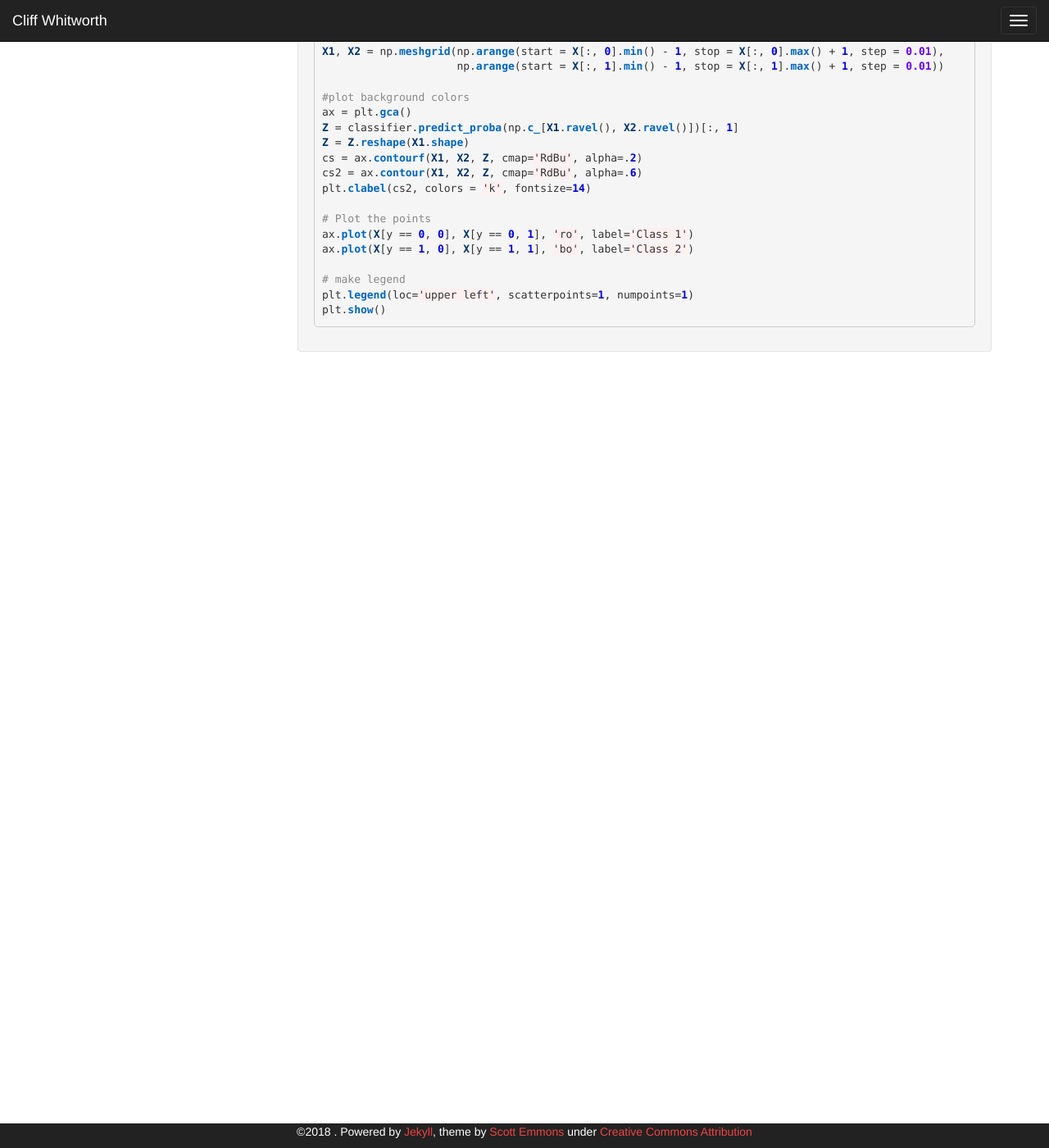
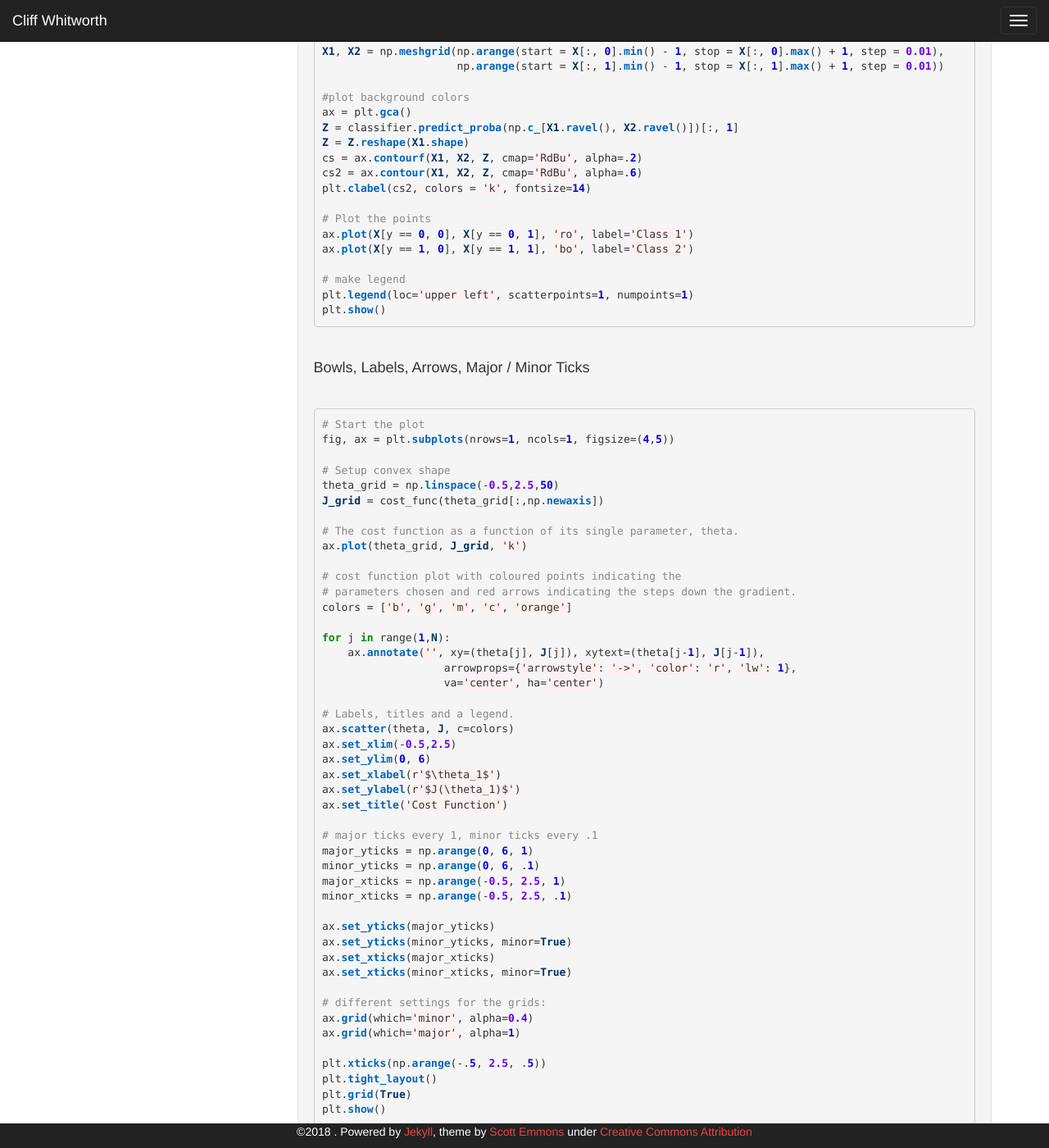
Before and after one commit to cliffwhitworth/cliffwhitworth.github.io, a Jekyll site: the page built from _posts/2018-04-07-matplotlib.markdown, in a window 1280 px wide and 1400 px high, scrolled down 1111 px. Shown: the whole window at 82% size. Built offline with Jekyll 4.4.1, drawn with Linux system fonts in a browser that asks for light colours.

Commit message:
Cost function example and plot

```diff
--- a/_posts/2018-04-07-matplotlib.markdown
+++ b/_posts/2018-04-07-matplotlib.markdown
@@ -97,3 +97,58 @@ plt.legend(loc='upper left', scatterpoints=1, numpoints=1)
 plt.show()
 
 {% endhighlight %}
+
+<br />
+<h4>Bowls, Labels, Arrows, Major / Minor Ticks</h4>
+<br />
+
+{% highlight ruby %}
+
+# Start the plot
+fig, ax = plt.subplots(nrows=1, ncols=1, figsize=(4,5))
+
+# Setup convex shape
+theta_grid = np.linspace(-0.5,2.5,50)
+J_grid = cost_func(theta_grid[:,np.newaxis])
+
+# The cost function as a function of its single parameter, theta.
+ax.plot(theta_grid, J_grid, 'k')
+
+# cost function plot with coloured points indicating the
+# parameters chosen and red arrows indicating the steps down the gradient.
+colors = ['b', 'g', 'm', 'c', 'orange']
+
+for j in range(1,N):
+    ax.annotate('', xy=(theta[j], J[j]), xytext=(theta[j-1], J[j-1]),
+                   arrowprops={'arrowstyle': '->', 'color': 'r', 'lw': 1},
+                   va='center', ha='center')
+
+# Labels, titles and a legend.
+ax.scatter(theta, J, c=colors)
+ax.set_xlim(-0.5,2.5)
+ax.set_ylim(0, 6)
+ax.set_xlabel(r'$\theta_1$')
+ax.set_ylabel(r'$J(\theta_1)$')
+ax.set_title('Cost Function')
+
+# major ticks every 1, minor ticks every .1
+major_yticks = np.arange(0, 6, 1)
+minor_yticks = np.arange(0, 6, .1)
+major_xticks = np.arange(-0.5, 2.5, 1)
+minor_xticks = np.arange(-0.5, 2.5, .1)
+
+ax.set_yticks(major_yticks)
+ax.set_yticks(minor_yticks, minor=True)
+ax.set_xticks(major_xticks)
+ax.set_xticks(minor_xticks, minor=True)
+
+# different settings for the grids:
+ax.grid(which='minor', alpha=0.4)
+ax.grid(which='major', alpha=1)
+
+plt.xticks(np.arange(-.5, 2.5, .5))
+plt.tight_layout()
+plt.grid(True)
+plt.show()
+
+{% endhighlight %}
```
Also changed, not shown: _posts/2018-04-01-cost-function.markdown (+44 -2 lines).
